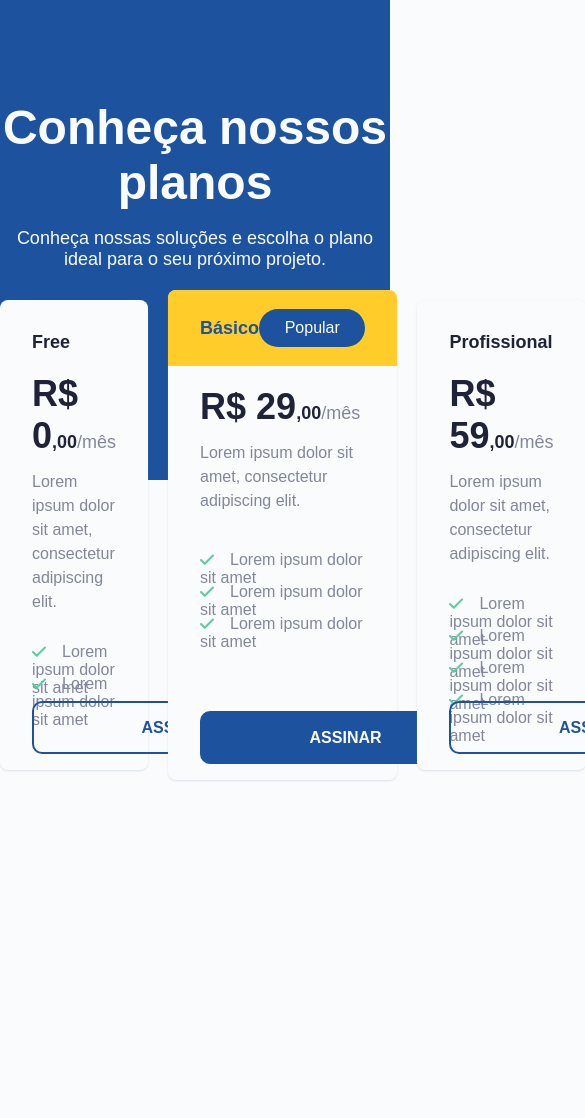
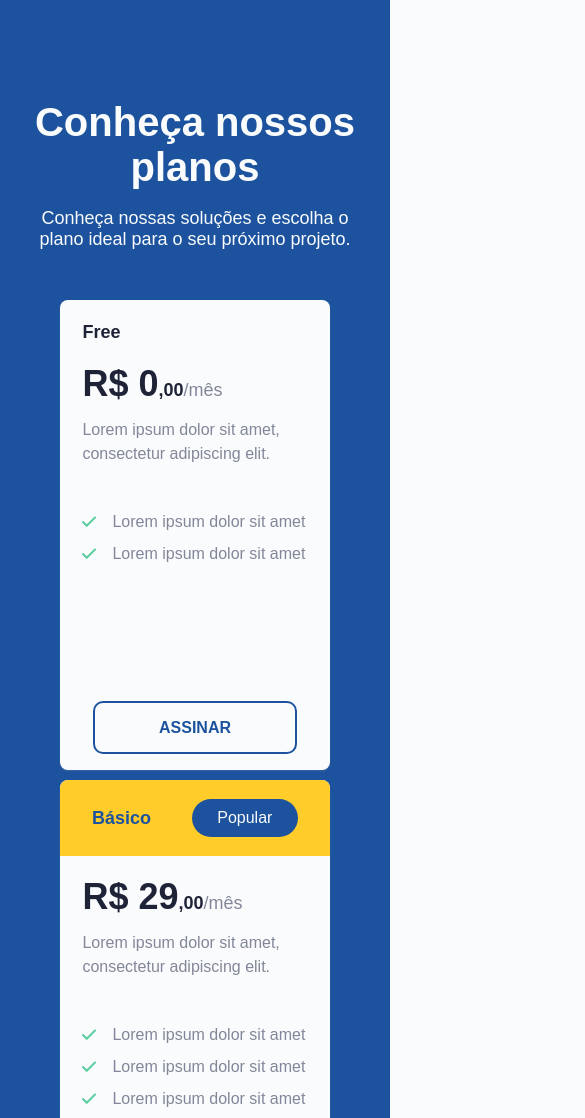
Before and after one commit to gabrielbaltar/PricingTable, a plain HTML site: page index.html in a window 390 px wide. Shown: the top 1118 px of the page, 585 px wide, since content can reach past the window. Before the commit the page ends 844 px from the top, so only its background shows below. Drawn offline with Linux system fonts and the light colour scheme.

Commit message:
Atualização final

```diff
--- a/styles/style.css
+++ b/styles/style.css
@@ -151,6 +151,11 @@ h1, h2, h3, h4, h5, h6 {
     margin-right: 1rem;
 }
 
+.card-button {
+    display: flex;
+    justify-content: center;
+}
+
 .card-button a {
     width: 287px;
     height: 49px;
@@ -175,3 +180,51 @@ h1, h2, h3, h4, h5, h6 {
 .most-popular #type-plan {
     color: var(--blue);
 }
+
+@media only screen and (max-width: 1170px) {
+
+
+    .card-content {
+        justify-content: center;
+    }
+
+    .card {
+        height: 470px;
+        width: 270px;
+        padding: 1.4rem;
+    }
+
+    .card-button a {
+        width: 200px;
+        height: 49px;
+
+    }
+
+    .card .card1 .card1-contet:nth-child(2) {
+        padding: 0 1.4rem;
+    }
+
+}
+
+@media only screen and (max-width: 870px) {
+
+
+
+    .card-content {
+        flex-wrap: wrap;
+    }
+
+    .container .background-blue {
+        height: 120rem;
+        background: var(--blue);
+    }
+
+    .container-content h1 {
+        padding: 0 1rem;
+        font-size: 2.5rem;
+    }
+
+    .container-content p {
+       padding: 0 1.25rem;
+    }
+}
```
